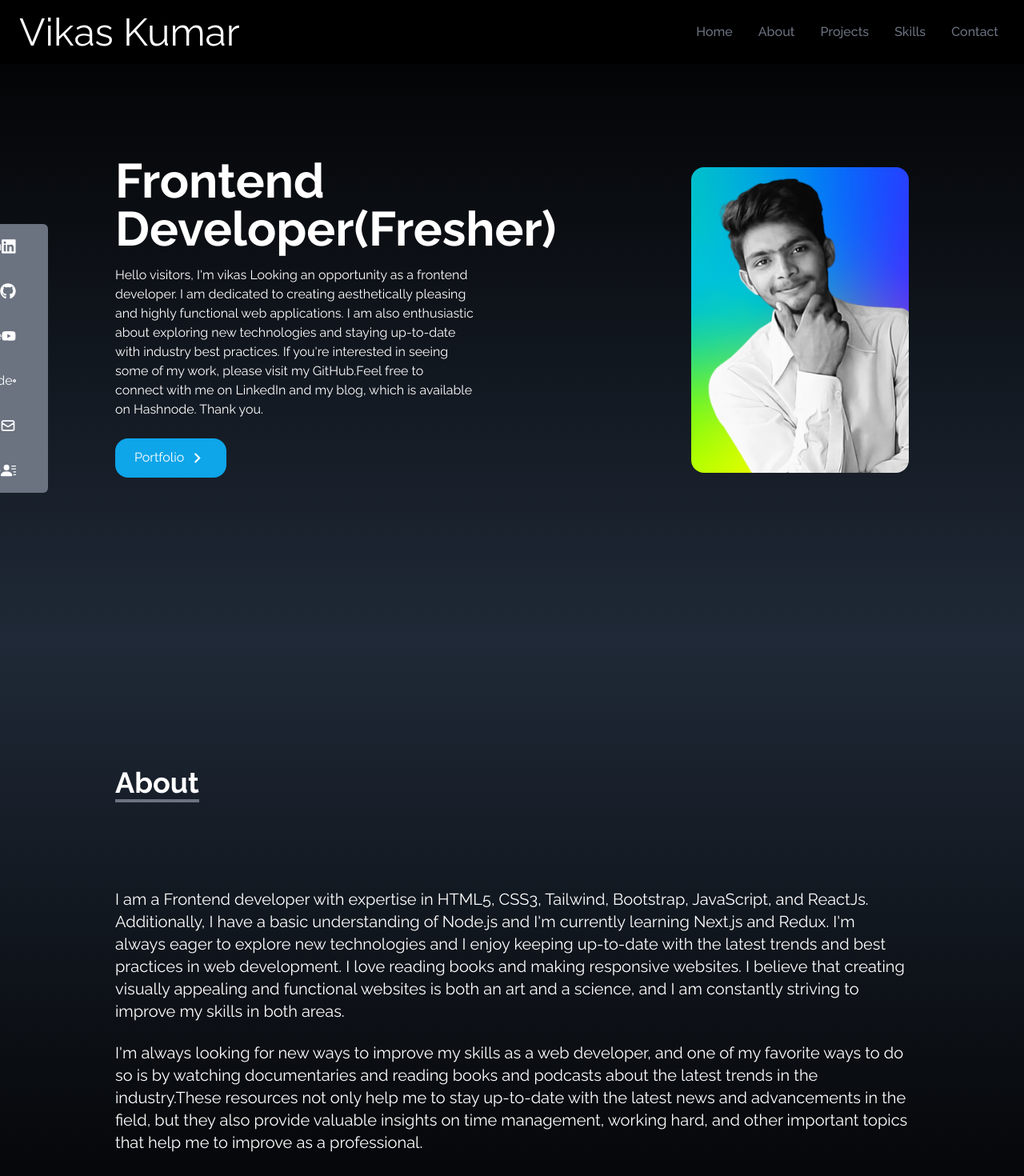
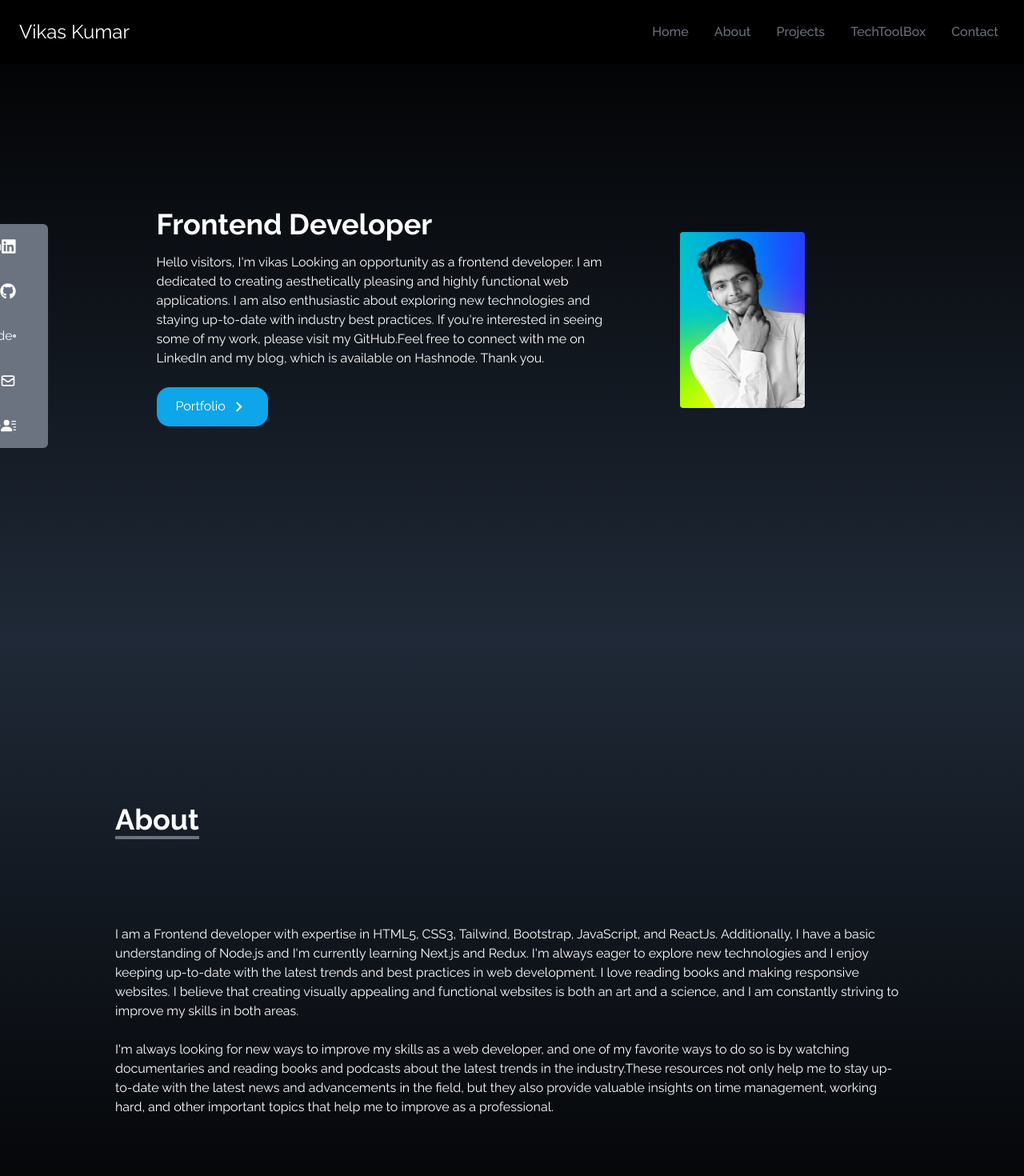
Before and after one commit to Vikas35Taliyan/My-portfolio, a React (Create React App) app: page / in a window 1280 px wide. Shown: the top 1470 px of the page at 80% size. Built offline with nearby package versions, Linux system fonts and the light colour scheme; a web font is replaced by a local one.

Commit message:
resume added and links changed

```diff
--- a/src/components/About.jsx
+++ b/src/components/About.jsx
@@ -8,11 +8,11 @@ const About = () => {
             <div className='pb-8'>
                 <p className='text-4xl font-bold inline border-b-4 border-gray-500'>About</p>
             </div>
-            <p className='text-xl mt-20'>I am a Frontend developer with expertise in HTML5, CSS3, Tailwind, Bootstrap, JavaScript, and ReactJs. Additionally, I have a basic understanding of Node.js and I'm currently learning Next.js and Redux. I'm always eager to explore new technologies and I enjoy keeping up-to-date with the latest trends and best practices in web development. I love reading books and making responsive websites. I believe that creating visually appealing and functional websites is both an art and a science, and I am constantly striving to improve my skills in both areas.</p>
+            <p className='text-ml mt-20'>I am a Frontend developer with expertise in HTML5, CSS3, Tailwind, Bootstrap, JavaScript, and ReactJs. Additionally, I have a basic understanding of Node.js and I'm currently learning Next.js and Redux. I'm always eager to explore new technologies and I enjoy keeping up-to-date with the latest trends and best practices in web development. I love reading books and making responsive websites. I believe that creating visually appealing and functional websites is both an art and a science, and I am constantly striving to improve my skills in both areas.</p>
 
             <br />
 
-            <p className='text-xl'>I'm always looking for new ways to improve my skills as a web developer, and one of my favorite ways to do so is by watching documentaries and reading books and podcasts about the latest trends in the industry.These resources not only help me to stay up-to-date with the latest news and advancements in the field, but they also provide valuable insights on time management, working hard, and other important topics that help me to improve as a professional.</p>
+            <p className='text-ml'>I'm always looking for new ways to improve my skills as a web developer, and one of my favorite ways to do so is by watching documentaries and reading books and podcasts about the latest trends in the industry.These resources not only help me to stay up-to-date with the latest news and advancements in the field, but they also provide valuable insights on time management, working hard, and other important topics that help me to improve as a professional.</p>
         </div>
     </div>
   )
--- a/src/components/Contact.jsx
+++ b/src/components/Contact.jsx
@@ -26,7 +26,7 @@ const Contact = () => {
                 <textarea
                 name="message"
                 placeholder='Enter your message'
-                 rows="10"
+                 rows="6"
                   className='bg-transparent border-2 rounded-md text-white focus:outline-none'></textarea>
 
                 <button className='text-white bg-gradient-to-b from-cyan-500 to-blue-500 px-6 py-3 my-8 mx-auto flex items-center rounded-md hover:scale-110 duration-300'>Talk to me</button>
--- a/src/components/Home.jsx
+++ b/src/components/Home.jsx
@@ -5,14 +5,14 @@ import { Link } from 'react-scroll';
 
 const Home = () => {
   return (
-    <div name="Home" className="h-screen w-full bg-gradient-to-b from-black to-gray-800">
+    <div id="home" className="h-screen w-full bg-gradient-to-b from-black to-gray-800">
 
     <div className="max-w-screen-lg mx-auto flex flex-col items-center justify-center h-full px-4 md:flex-row">
      <div className="flex flex-col justify-center h-full">
-      <h2 className="text-5xl sm:text-6xl font-bold text-white">
-        Frontend Developer(Fresher)
+      <h2 className="text-3xl sm:text-4xl font-bold text-white">
+        Frontend Developer
       </h2>
-      <p className="py-4 max-w-md text-white">
+      <p className="py-4 max-w-xl text-white">
       Hello visitors, I'm vikas Looking an opportunity as a frontend developer. I am dedicated to creating aesthetically pleasing and highly functional web applications. I am also enthusiastic about exploring new technologies and staying up-to-date with industry best practices.
       If you're interested in seeing some of my work, please visit my GitHub.Feel free to connect with me on LinkedIn and my blog, which is available on Hashnode. Thank you.
       </p>
@@ -28,7 +28,7 @@ const Home = () => {
      </div>
 
      <div>
-      <img src={heroimage} alt="profile" className="rounded-2xl mx-auto w-2/3 md:w-full " />
+      <img src={heroimage} alt="profile" className="rounded mx-auto w-1/2 md:w-1/2 " />
      </div>
 
     </div>
--- a/src/components/NavBar.jsx
+++ b/src/components/NavBar.jsx
@@ -10,30 +10,30 @@ const NavBar = () => {
     const links = [
         {
             id: 1,
-            link:'Home',
+            link:'home',
         },
         {
             id: 2,
-            link:'About',
+            link:'about',
         },
         {
             id: 3,
-            link:'Projects',
+            link:'projects',
         },
         {
             id: 4,
-            link:'Skills',
+            link:'TechToolBox',
         },
         {
             id: 5,
-            link: 'Contact',
+            link: 'contact',
         }
     ]
 
   return (
     <div className="flex justify-between items-center w-full h-20 px-4 text-white bg-black fixed">
         <div>
-            <h1 className="text-5xl ml-2">Vikas Kumar</h1>
+            <h1 className="text-2xl ml-2">Vikas Kumar</h1>
         </div>
         <ul className="hidden md:flex">
             {links.map(({ id, link }) => (
--- a/src/components/SocialLinks.jsx
+++ b/src/components/SocialLinks.jsx
@@ -27,15 +27,15 @@ const SocialLinks = () => {
       ),
       href: 'https://github.com/Vikas35Taliyan'
     },
-    {
-      id: 3,
-      child: (
-        <>
-        <>Youtube <FaYoutube size={20} /></>
-        </>
-      ),
-      href: 'https://www.youtube.com/channel/UCgZp6YF9RHE9bFzoHBqKV2Q'
-    },
+    // {
+    //   id: 3,
+    //   child: (
+    //     <>
+    //     <>Youtube <FaYoutube size={20} /></>
+    //     </>
+    //   ),
+    //   href: 'https://www.youtube.com/channel/UCgZp6YF9RHE9bFzoHBqKV2Q'
+    // },
     {
       id: 4,
       child: (
@@ -61,7 +61,7 @@ const SocialLinks = () => {
         <>Resume <BsFillPersonLinesFill size={20} /></>
         </>
       ),
-      href: '/resume.pdf',
+      href: '/resume.docx',
       style: 'rounded-br-md',
       download: true,
     },
@@ -81,7 +81,8 @@ const SocialLinks = () => {
           href={href}
           className='flex justify-between items-center w-full text-white'
           download={download}
-          terget="_blank">
+          rel="noreferrer"
+          target="_blank">
           {/* rel="noreferrer" */}
 
         {child}
```
Also changed, not shown: 1 other file (tests, documents, lock files or other folders).
